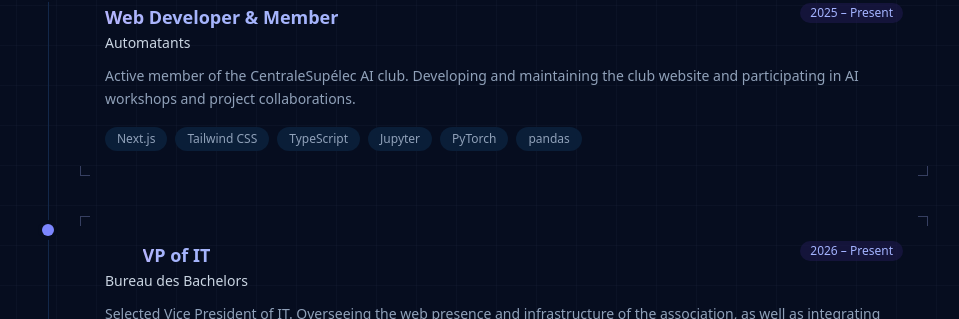
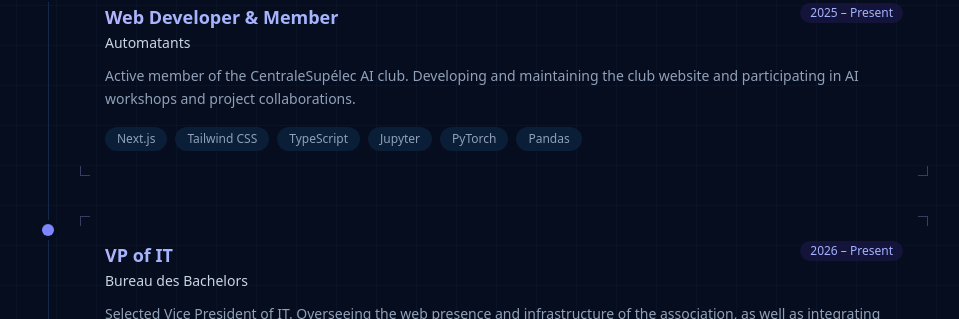
Before and after one commit to chordeaux/personal-website, a React (Vite) app: page / in a window 1280 px wide. Shown: the part 3155-3474 px from the top of the page, without its empty margins (304-1263 px from the left). Built offline with nearby package versions, Linux system fonts and the light colour scheme; a web font is replaced by a local one.

Commit message:
fixed VP IT margin

```diff
--- a/src/components/GradientText.tsx
+++ b/src/components/GradientText.tsx
@@ -97,7 +97,7 @@ export default function GradientText({
 
   return (
     <div
-      className={`relative mx-auto flex max-w-fit flex-row items-center justify-center transition-shadow duration-500 cursor-default ${showBorder ? 'rounded-[1.25rem] overflow-hidden py-1 px-2' : ''} ${className}`}
+      className={`relative flex max-w-fit flex-row items-center justify-center transition-shadow duration-500 cursor-default ${showBorder ? 'rounded-[1.25rem] overflow-hidden py-1 px-2' : ''} ${className}`}
       onMouseEnter={handleMouseEnter}
       onMouseLeave={handleMouseLeave}
     >
--- a/src/data/experience.ts
+++ b/src/data/experience.ts
@@ -72,7 +72,7 @@ export const workExperience: WorkItem[] = [
     period: "2025 – Present",
     description:
       "Active member of the CentraleSupélec AI club. Developing and maintaining the club website and participating in AI workshops and project collaborations.",
-    tags: ["Next.js", "Tailwind CSS", "TypeScript", "Jupyter", "PyTorch", "pandas"],
+    tags: ["Next.js", "Tailwind CSS", "TypeScript", "Jupyter", "PyTorch", "Pandas"],
   },
   {
     company: "Bureau des Bachelors",
```
